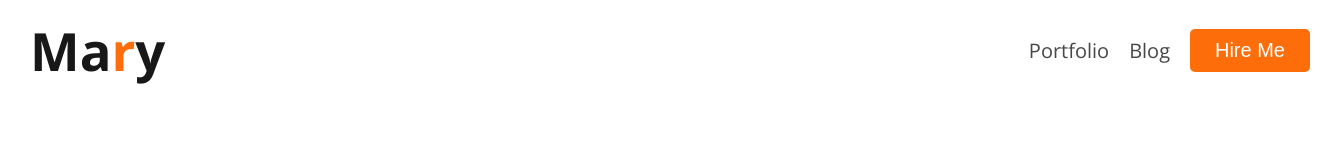
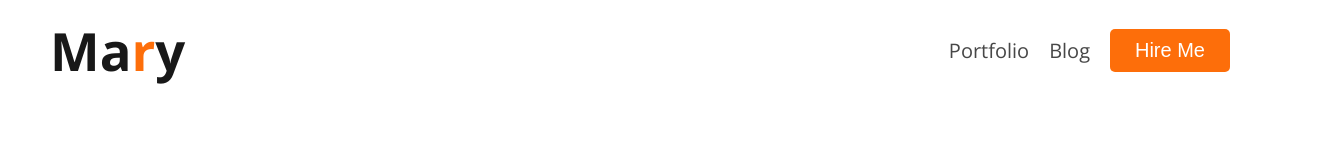
Before and after one commit to mizanurrahmantuhin/portfolio, a plain HTML site: page index.html in a window 1280 px wide. Shown: the whole page, 1340 px wide, since content can reach past the window. Drawn offline with nearby package versions, Linux system fonts and the light colour scheme.

Commit message:
nav issue solved

```diff
--- a/index.html
+++ b/index.html
@@ -14,6 +14,7 @@
 
 <body>
     <nav>
+        <div class="nav-items">
             <div class="logo">
                 <a href="#"><h3>Ma<span style="color: #FD6E0A;">r</span>y</h3></a>
             </div>
@@ -24,7 +25,11 @@
                     <li><a href="#"><button>Hire Me</button></a></li>
                 </ul>
             </div>
+        </div>
     </nav>
+    <header>
+
+    </header>
     <main>
 
     </main>
--- a/style.css
+++ b/style.css
@@ -11,23 +11,27 @@ a{
 }
 /* navigation style */
 
-nav{
-    padding: 15px 30px;
+nav{}
+.nav-items{
     display: flex;
     justify-content: space-between;
     align-items: center;
     position: absolute;
-    top: 0;
+    top: 15px;
     left: 0;
     width: 100%;
 }
-.logo{}
+.logo{
+    padding-left: 50px;
+}
 .logo a{
     font-size: 45px;
     font-weight: 900;
     color: #181818;
 }
-.menu{}
+.menu{
+    padding-right: 50px;
+}
 .menu ul{
     display: flex;
     gap: 20px;
```
Lines whose indentation alone changed are shown as unchanged.
